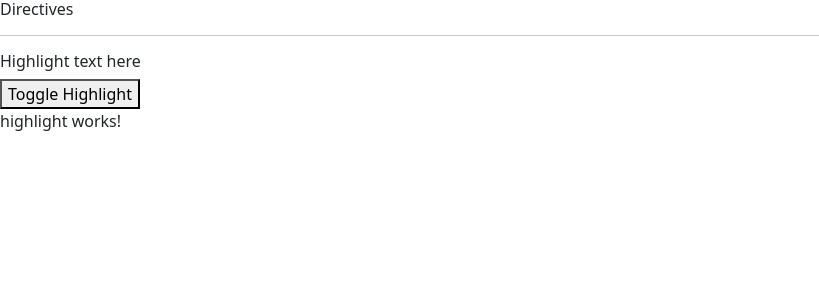
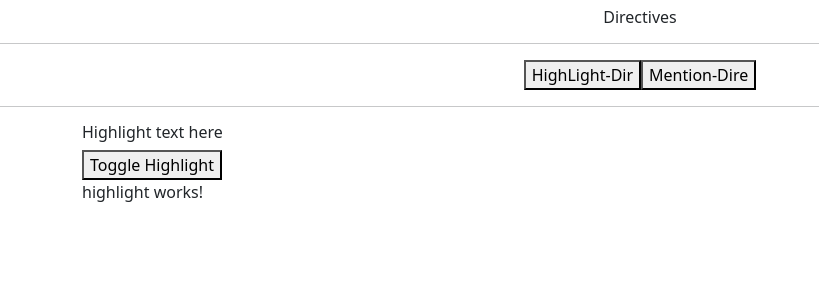
Before and after one commit to RavishVarma59/Directives, an Angular app: page / in a window 1280 px wide. Shown: the top 300 px of the page, without its empty margins (0-819 px from the left). Built offline with nearby package versions, Linux system fonts and the light colour scheme.

Commit message:
refactor directives component; add directive selection and update highlight component layout

```diff
--- a/src/app/directives/directives.component.html
+++ b/src/app/directives/directives.component.html
@@ -1,3 +1,7 @@
-<h6>Directives</h6>
+<h6 class="text-center m-2">Directives</h6>
 <hr>
-<highlight-comp></highlight-comp>
+<div *ngIf="listOfDirectives.length > 0" class="m-3 text-center" >
+    <button *ngFor="let item of listOfDirectives" (click)="selectDirective(item)">{{item}}</button>
+</div>
+<hr>
+<highlight-comp *ngIf="selectedComponent === 'HighLight-Dir'"></highlight-comp>
--- a/src/app/directives/directives.component.ts
+++ b/src/app/directives/directives.component.ts
@@ -7,4 +7,16 @@ import { Component } from '@angular/core';
 })
 export class DirectivesComponent {
 
+  listOfDirectives: string[] = ['HighLight-Dir','Mention-Dire'];
+  selectedComponent: string = 'HighLight-Dir';
+
+    constructor(){
+    console.log(this.listOfDirectives.length);
+    }
+
+    selectDirective(directive: string){
+    // console.log(directive);
+    this.selectedComponent = directive;
+    }
+
 }
--- a/src/app/highlight/highlight.component.html
+++ b/src/app/highlight/highlight.component.html
@@ -1,4 +1,7 @@
-<h6>Highlight text here</h6>
-<button (click)="toggleHighlight()">Toggle Highlight</button>
-<p appHighlightText  [highlightText]="isHighlight">highlight works!</p>
+<div class="container">
+    <h6>Highlight text here</h6>
+    <button (click)="toggleHighlight()">Toggle Highlight</button>
+    <p appHighlightText >highlight works!</p>
+</div>
+
 <!-- <p appHighlightText >highlight works!</p> -->
```
Also changed, not shown: src/app/directives/directives.module.ts (added, +12 -0 lines).
